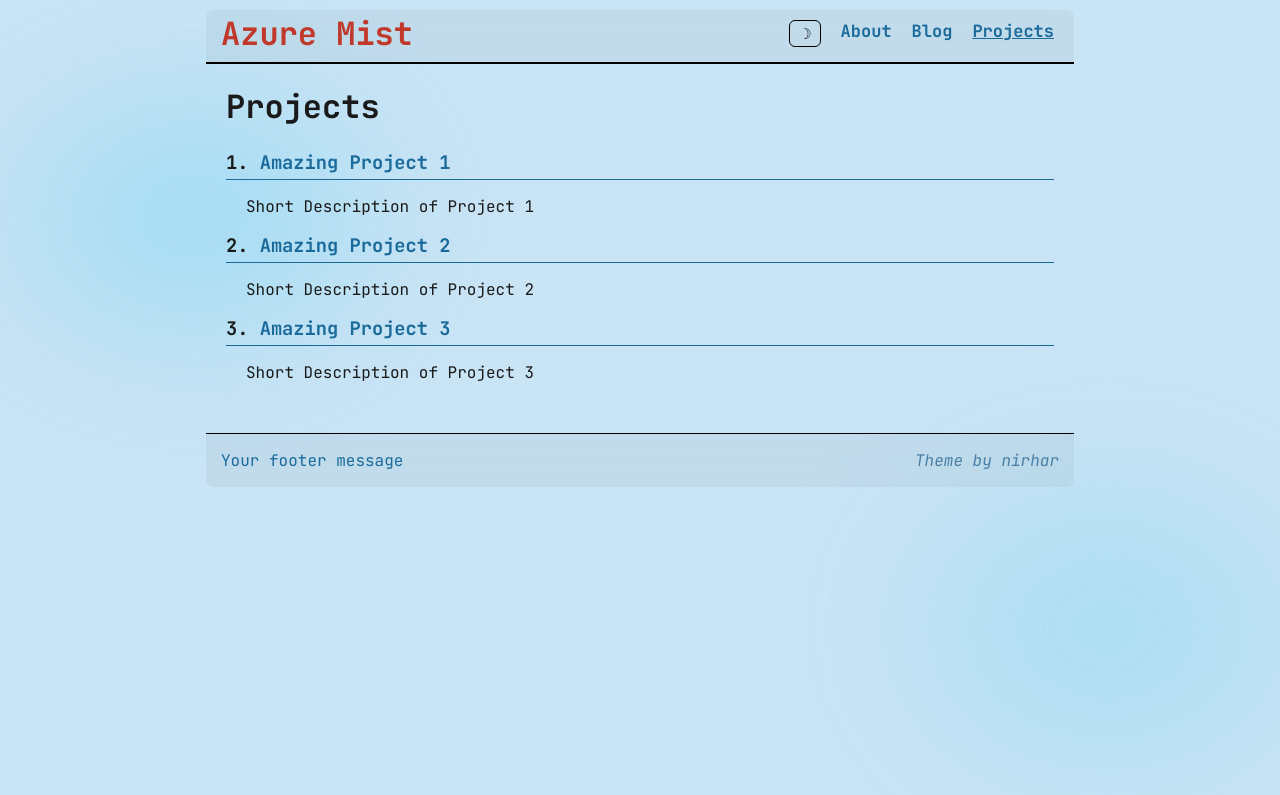
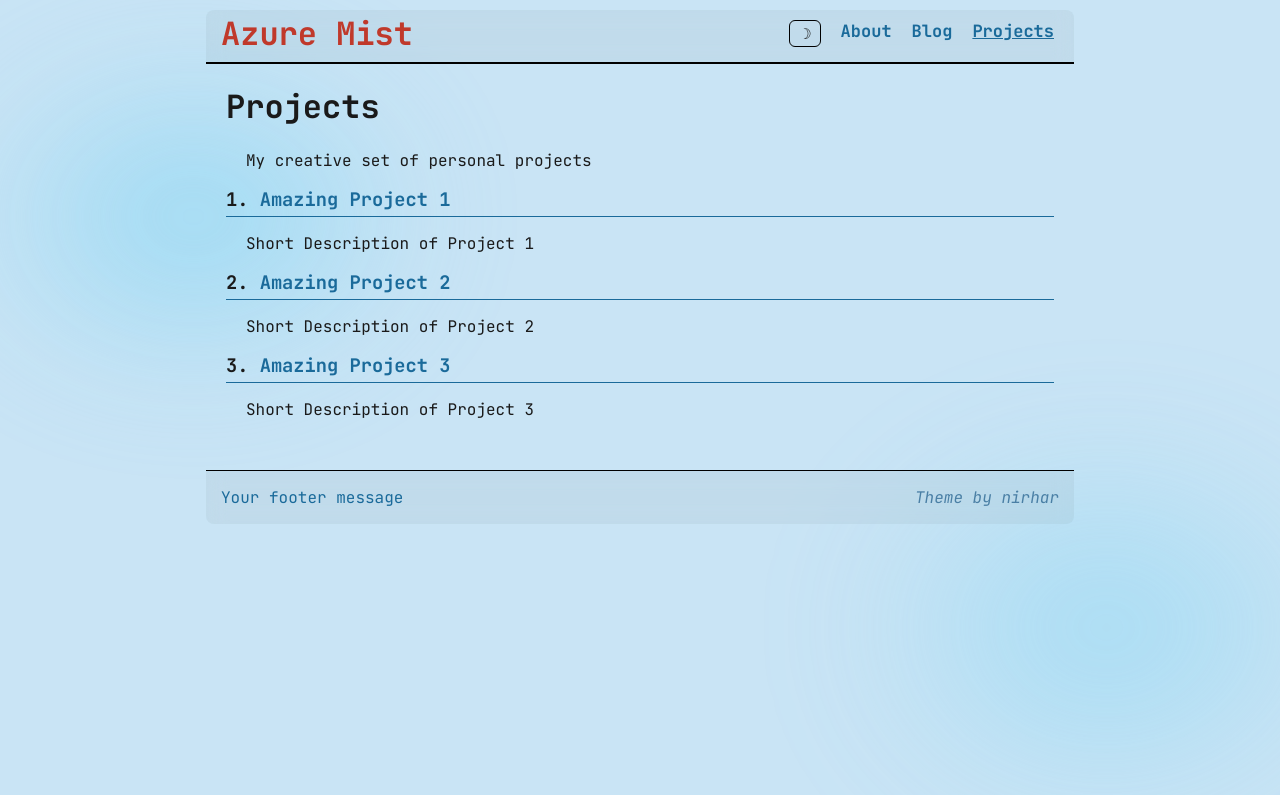
Before and after one commit to Nirhar/azure-mist, a Jekyll site: the page built from projects.md, in a window 1280 px wide. Shown: the top 795 px of the page. Built offline with Jekyll 4.4.1, drawn with Linux system fonts in a browser that asks for light colours.

Commit message:
Add intro to personal projects

```diff
--- a/_config.yml
+++ b/_config.yml
@@ -11,5 +11,6 @@ description: A clean, minimal Jekyll theme with a misty azure aesthetic.
 lang: en
 footer_message: Your footer message
 blog_message: Here is my amazing blog where I post articles, posts etc.
+projects_message: My creative set of personal projects
 # Optional Footer URL. Omit to not show a link
 #footer_url: none
--- a/projects.md
+++ b/projects.md
@@ -6,6 +6,8 @@ underline_list_heads: true
 ---
 # Projects
 
+{{ site.projects_message }}
+
 {% for item in site.data.projects %}
 ### {{ forloop.index }}. [{{ item.title }}]({{ item.url }})
 {{ item.summary }}
```
